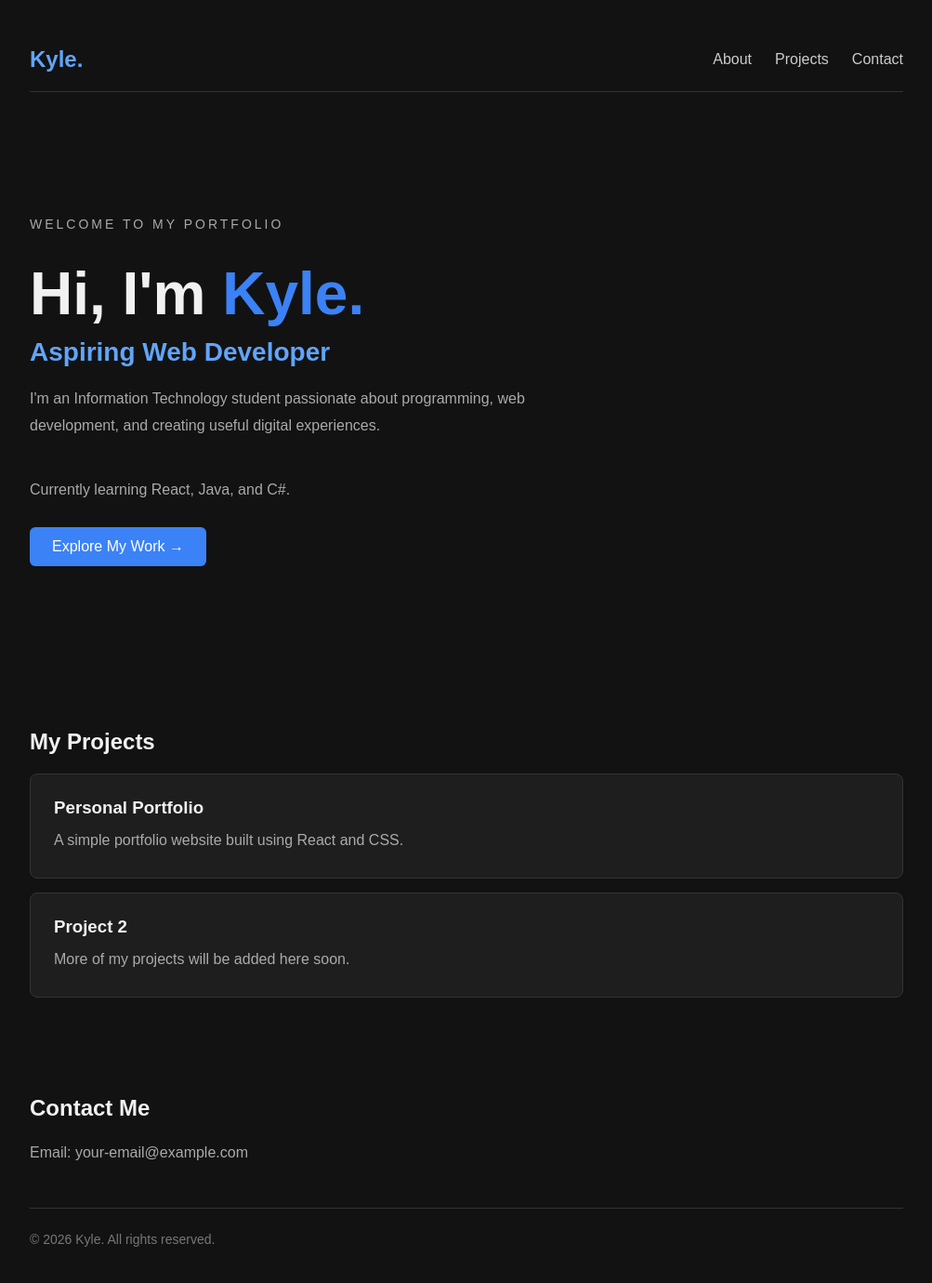
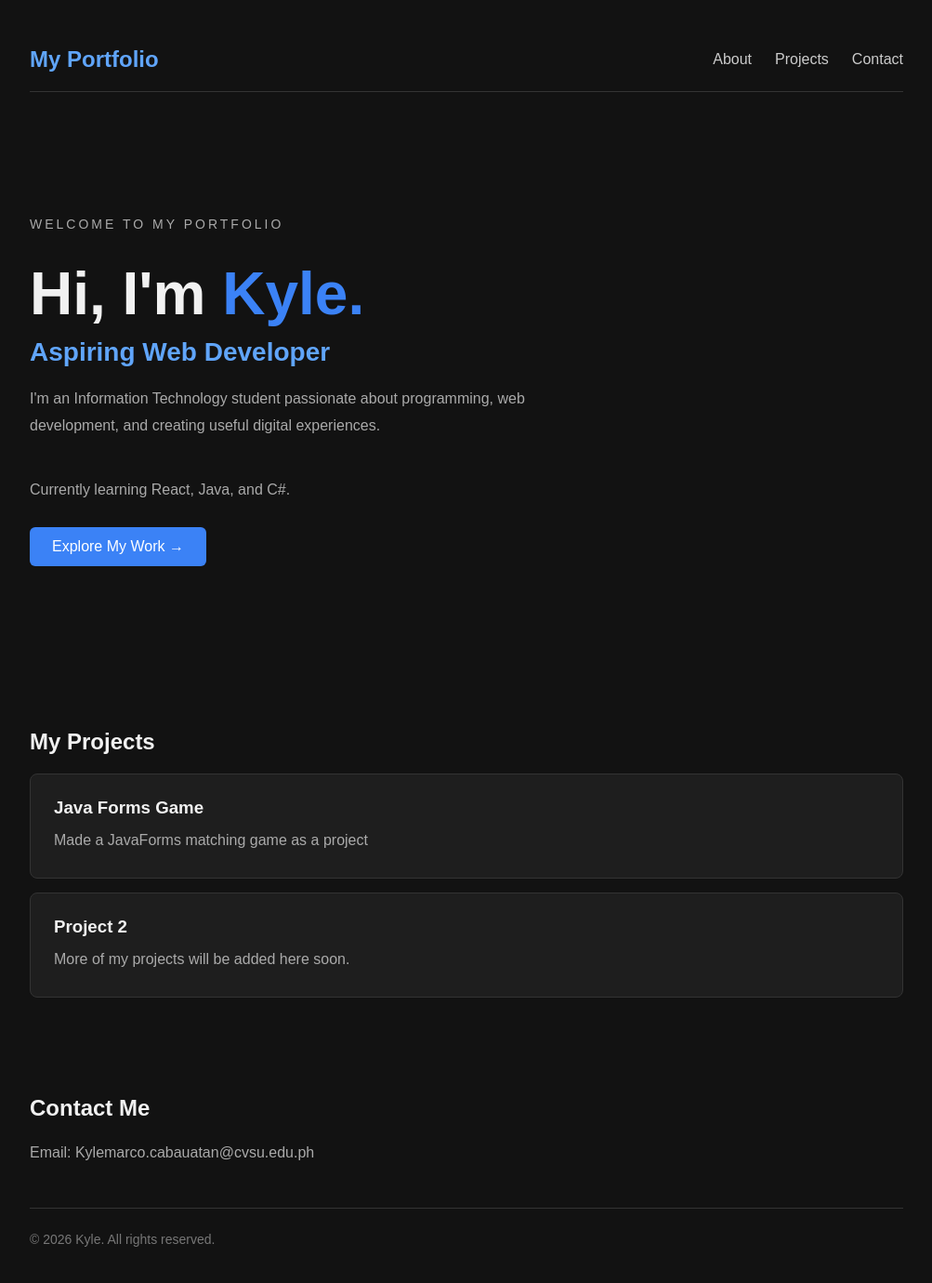
Before and after one commit to kylecabauatan41-debug/portfolionum2, a React (Vite) app in the folder portfolionumber2/: page / in a window 1280 px wide. Shown: the top 1380 px of the page at 93% size, without its empty margins (138-1141 px from the left). Built offline with nearby package versions, Linux system fonts and the light colour scheme.

Commit message:
just changed some text

```diff
--- a/portfolionumber2/src/App.jsx
+++ b/portfolionumber2/src/App.jsx
@@ -5,7 +5,7 @@ function App() {
   return (
    <div className="container">
       <nav>
-        <h2>Kyle.</h2>
+        <h2>My Portfolio</h2>
         <div>
           <a href="#about">About</a>
           <a href="#projects">Projects</a>
@@ -43,8 +43,8 @@ function App() {
         <h2>My Projects</h2>
 
         <div className="project">
-          <h3>Personal Portfolio</h3>
-          <p>A simple portfolio website built using React and CSS.</p>
+          <h3>Java Forms Game</h3>
+          <p>Made a JavaForms matching game as a project</p>
         </div>
 
         <div className="project">
@@ -55,7 +55,7 @@ function App() {
 
       <section id="contact">
         <h2>Contact Me</h2>
-        <p>Email: your-email@example.com</p>
+        <p>Email: Kylemarco.cabauatan@cvsu.edu.ph</p>
       </section>
 
       <footer>
```
